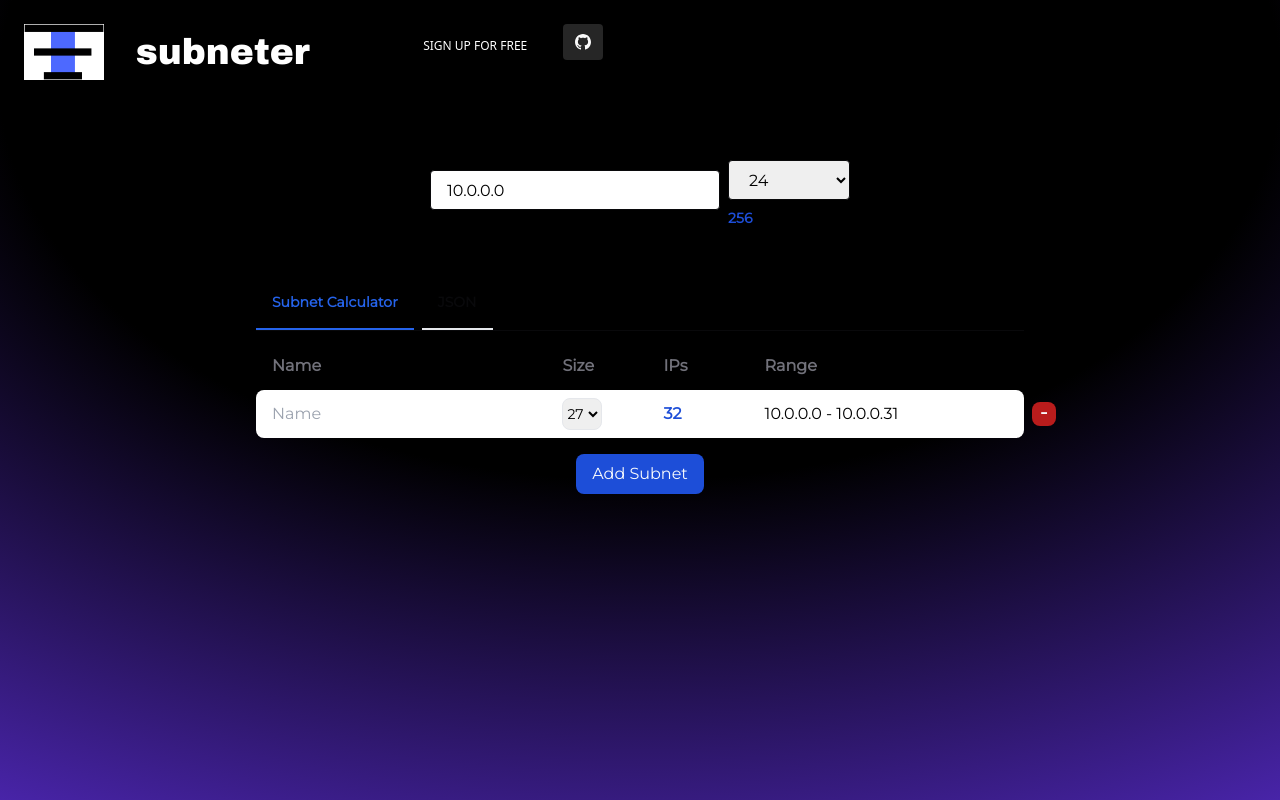
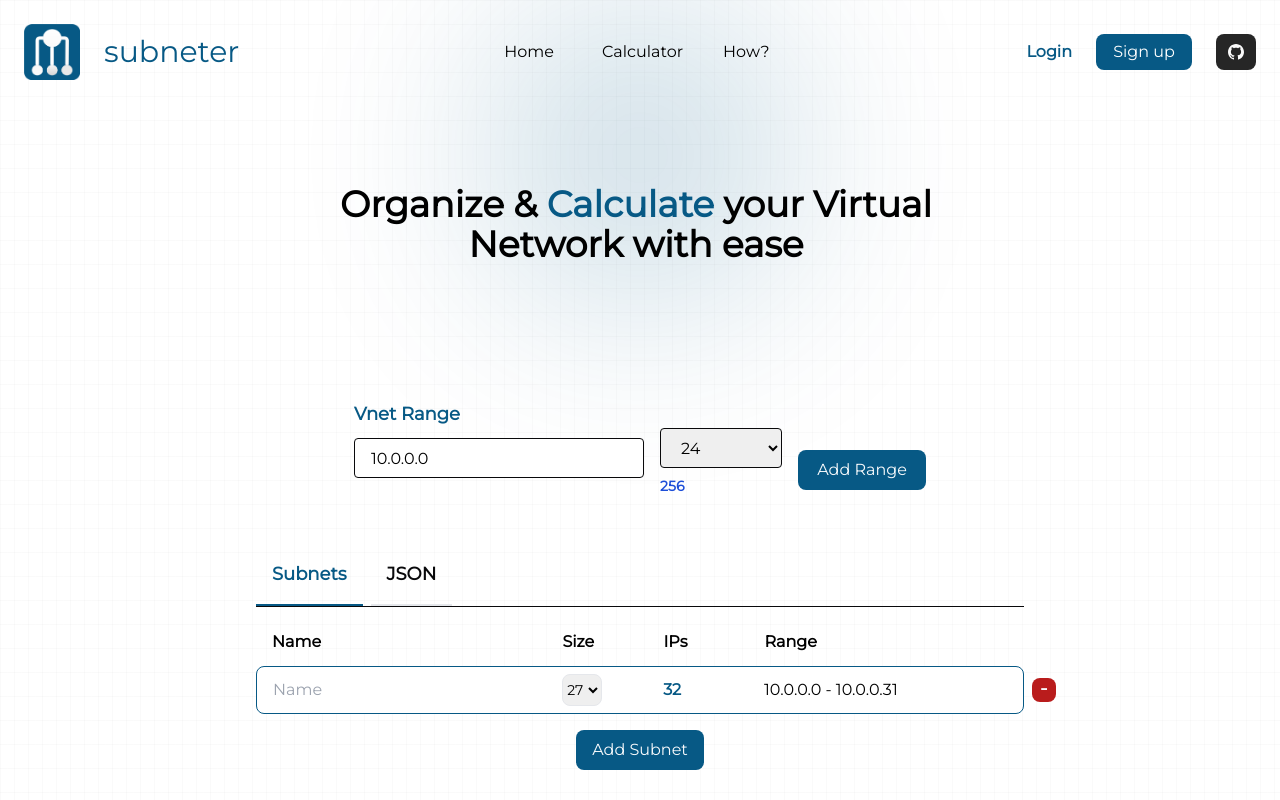
Before and after one commit to AlexanderLaaser/Subneter, a React (Vite) app in the folder frontend/: page / in a window 1280 px wide. Built offline with nearby package versions, Linux system fonts and the light colour scheme; no server answers.

Commit message:
added some frontend changes

```diff
--- a/frontend/index.html
+++ b/frontend/index.html
@@ -7,8 +7,6 @@
   <meta name="viewport" content="width=device-width, initial-scale=1.0" />
   <title>subneter</title>
   <link href="https://fonts.googleapis.com/css?family=Montserrat" rel="stylesheet">
-  <link href="https://fonts.googleapis.com/css?family=Archivo Black" rel="stylesheet">
-
 </head>
 
 <body>
--- a/frontend/src/body/Body.tsx
+++ b/frontend/src/body/Body.tsx
@@ -1,11 +1,13 @@
 import VnetInput from "./VnetInput";
 import Table from "./Table";
 import Header from "../header/Header";
+import Slogan from "./Slogan";
 
 function Body() {
   return (
-    <div className="h-screen [background:radial-gradient(125%_125%_at_50%_10%,#000_40%,#63e_100%)]">
+    <div className="absolute inset-0 -z-10 h-full w-full bg-white bg-[linear-gradient(to_right,#8080800a_1px,transparent_1px),linear-gradient(to_bottom,#8080800a_1px,transparent_1px)] bg-[size:14px_24px]"><div className="absolute left-0 right-0 top-0 -z-10 m-auto h-[310px] w-[310px] rounded-full bg-sky-800 opacity-20 blur-[100px]"></div>
       <Header />
+      <Slogan />
       <VnetInput></VnetInput>
       <Table></Table>
     </div>
--- /dev/null
+++ b/frontend/src/body/Slogan.tsx
@@ -0,0 +1,18 @@
+function Slogan() {
+
+  return (
+    <>
+      <div className="flex w-full items-center justify-center font-montserrat">
+        <div className="pt-20 pb-20">
+          <div className="flex items-center justify-center text-center">
+            <div className="mr-2 text-4xl w-4/5 font-montserrat font-bold">
+                Organize & <span className="text-sky-800">Calculate</span> your Virtual Network with ease
+            </div>
+          </div>
+        </div>
+    </div>
+    </>
+  );
+}
+
+export default Slogan;
--- a/frontend/src/body/Table.tsx
+++ b/frontend/src/body/Table.tsx
@@ -23,9 +23,9 @@ function Tab() {
             >
               <li className="me-2" role="presentation">
                 <button
-                  className={`font-extrabold inline-block p-4 border-b-2 rounded-t-lg hover:border-orange-600 dark:hover:text-orange-600 dark:hover:border-orange-600 ${
+                  className={`font-extrabold text-lg inline-block p-4 border-b-2 rounded-t-lg hover:border-orange-600 dark:hover:text-orange-600 dark:hover:border-orange-600 ${
                     activeTab === "calculator-tab"
-                      ? "text-blue-600 border-blue-600"
+                      ? "text-sky-800 border-sky-800"
                       : ""
                   }`}
                   id="calculator-tab"
@@ -36,14 +36,14 @@ function Tab() {
                   aria-selected={activeTab === "calculator-tab"}
                   onClick={() => handleTabClick("calculator-tab")}
                 >
-                  Subnet Calculator
+                  Subnets
                 </button>
               </li>
               <li className="me-2" role="presentation">
                 <button
-                  className={`font-extrabold inline-block p-4 border-b-2 rounded-t-lg hover:border-orange-600 dark:hover:text-orange-600 dark:hover:border-orange-600 ${
+                  className={`font-extrabold text-lg inline-block p-4 border-b-2 rounded-t-lg hover:border-orange-600 dark:hover:text-orange-600 dark:hover:border-orange-600 ${
                     activeTab === "json-tab"
-                      ? "text-blue-600 border-blue-600"
+                      ? "text-sky-800 border-sky-800"
                       : ""
                   }`}
                   id="json-tab"
--- a/frontend/src/body/TableEntries.tsx
+++ b/frontend/src/body/TableEntries.tsx
@@ -132,7 +132,7 @@ function AddButton() {
       <div className="flex justify-center">
         <div className=" flex pl-2 content-center items-center mt-4 font-montserrat">
           <button
-            className="inline-flex items-center justify-center w-32 h-10 mr-2 text-slate-50 transition-colors duration-150 bg-blue-700 rounded-lg focus:shadow-outline hover:bg-orange-600"
+            className="inline-flex items-center justify-center w-32 h-10 mr-2 text-slate-50 transition-colors duration-150 bg-sky-800 rounded-lg focus:shadow-outline hover:bg-orange-600"
             onClick={handleAddClick}
           >
             <span className="text-l">Add Subnet</span>
--- a/frontend/src/body/TableEntry.tsx
+++ b/frontend/src/body/TableEntry.tsx
@@ -46,7 +46,7 @@ function TableEntry({
   return (
     <>
       <div className="flex justify-center content-center w-full">
-        <div className="flex items-center font-montserrat w-full max-w-screen-md bg-white mt-3 rounded-lg h-12 ml-10">
+        <div className="flex items-center font-montserrat w-full max-w-screen-md bg-white border border-sky-800 mt-3 rounded-lg h-12 ml-10">
           <div className="flex pl-4 flex-initial w-5/12">
             <input
               value={subnetName}
@@ -65,7 +65,7 @@ function TableEntry({
               onChangeFunction={handleSizeChange}
             ></SizeSelect>
           </div>
-          <div className="flex pl-6 flex-initial w-28 text-blue-700 font-bold">
+          <div className="flex pl-6 flex-initial w-28 text-sky-800 font-bold">
             {ips}
           </div>
           {error ? (
--- a/frontend/src/body/TableHead.tsx
+++ b/frontend/src/body/TableHead.tsx
@@ -3,16 +3,16 @@ function TableHead() {
     <>
       <div className="flex justify-center content-center w-full">
         <div className="flex font-montserrat pt-6 w-full max-w-screen-md">
-          <div className="flex pl-4 flex-initial w-5/12 min-w-52 text-zinc-500 font-bold">
+          <div className="flex pl-4 flex-initial w-5/12 min-w-52 text-black font-bold">
             Name
           </div>
-          <div className="flex pl-6 flex-initial w-28 w-min-28 text-zinc-500 font-bold">
+          <div className="flex pl-6 flex-initial w-28 w-min-28 text-black  font-bold">
             Size
           </div>
-          <div className="flex pl-6 flex-initial w-28 w-min-28 text-zinc-500 font-bold">
+          <div className="flex pl-6 flex-initial w-28 w-min-28 text-black  font-bold">
             IPs
           </div>
-          <div className="flex pl-6 flex-initial w-80 w-min-80 text-zinc-500 font-bold">
+          <div className="flex pl-6 flex-initial w-80 w-min-80 text-black  font-bold">
             Range
           </div>
         </div>
--- a/frontend/src/body/VnetInput.tsx
+++ b/frontend/src/body/VnetInput.tsx
@@ -72,8 +72,10 @@ function IpInput() {
     <>
       <div className="flex w-full items-center justify-center font-montserrat">
         <div className="pt-14">
+          <div className="text-lg text-sky-800 font-bold">Vnet Range</div>
           <div className="flex items-center justify-center">
-            <div className="mr-2">
+
+            <div className="mr-4">
               <input
                 id="ip_adress"
                 type="text"
@@ -106,6 +108,14 @@ function IpInput() {
                 {addressCount}
               </div>
             </div>
+            <div className="flex justify-center">
+              <div className=" flex pl-4 content-center items-center mt-4 font-montserrat">
+                <button
+                  className="inline-flex items-center justify-center w-32 h-10 text-slate-50 transition-colors duration-150 bg-sky-800 rounded-lg focus:shadow-outline hover:bg-orange-600">
+                  <span className="text-l">Add Range</span>
+                </button>
+              </div>
+            </div>
           </div>
         </div>
       </div>
--- a/frontend/src/header/Header.tsx
+++ b/frontend/src/header/Header.tsx
@@ -1,36 +1,36 @@
 import Logo from "../styles/logo.png";
+import "../styles/index.css";
 
 function Header() {
   return (
-    <nav className="flex p-6">
-      <img className="h-14" src={Logo} alt="Your Logo" />
-      <div className="font-archivo-black flex items-center text-4xl text-white	pl-8">
-        subneter
+    <nav className="flex justify-between items-center p-6 font-montserrat ">
+      <div className="flex items-center">
+        <img className="h-14 w-14" src={Logo} alt="Your Logo" />
+          <div className="flex items-center text-3xl font-sky-800 pl-6 text-sky-800	">
+          subneter
+          </div>
       </div>
-      <div className="flex">
-        <ul
-        className="list-style-none ms-auto flex flex-row ps-0 md:ps-4"
-        data-twe-navbar-nav-ref>
-        <li className="px-2" data-twe-nav-item-ref>
+
+      <div className="flex text-black space-x-10 ">
+        <button className="mx-2 hover:text-orange-600">Home</button>
+        <button className="mx-2 hover:text-orange-600">Calculator</button>
+        <button className="mx-2 hover:text-orange-600">How?</button>
+      </div>
+
+      <div className="flex space-x-6">
           <button
               type="button"
-              data-twe-ripple-init
-              data-twe-ripple-color="light"
-              className="me-3 inline-block rounded px-2 pb-2 pt-2.5 text-xs font-medium uppercase leading-normal text-primary hover:text-primary-600 focus:text-primary-600 focus:outline-none focus:ring-0 active:text-primary-700 dark:text-secondary-600 dark:hover:text-secondary-500 dark:focus:text-secondary-500 dark:active:text-secondary-500">
+              className=" text-sky-800 font-bold font-montserrat hover:text-orange-600">
               Login
             </button>
             <button
               type="button"
-              data-twe-ripple-init
-              data-twe-ripple-color="light"
-              className="me-3 inline-block rounded bg-primary px-6 pb-2 pt-2.5 text-xs font-medium uppercase leading-normal text-white shadow-primary-3 transition duration-150 ease-in-out hover:bg-primary-accent-300 hover:shadow-primary-2 focus:bg-primary-accent-300 focus:shadow-primary-2 focus:outline-none focus:ring-0 active:bg-primary-600 active:shadow-primary-2 motion-reduce:transition-none dark:shadow-black/30 dark:hover:shadow-dark-strong dark:focus:shadow-dark-strong dark:active:shadow-dark-strong">
-              Sign up for free
+              className="bg-sky-800 text-white rounded-lg hover:bg-orange-600 w-24">
+              Sign up
             </button>
             <button
               type="button"
-              data-twe-ripple-init
-              data-twe-ripple-color="light"
-              className="me-3 inline-block rounded bg-neutral-800 px-3 py-2.5 text-xs font-medium uppercase leading-normal text-neutral-50 shadow-dark-3 transition duration-150 ease-in-out hover:bg-neutral-700 hover:shadow-dark-2 focus:bg-neutral-700 focus:shadow-dark-2 focus:outline-none focus:ring-0 active:bg-neutral-900 active:shadow-dark-2 motion-reduce:transition-none dark:shadow-black/30 dark:hover:shadow-dark-strong dark:focus:shadow-dark-strong dark:active:shadow-dark-strong">
+              className="me-3 inline-block rounded-lg bg-neutral-800 px-3 py-2.5 text-xs font-medium uppercase leading-normal text-neutral-50 shadow-dark-3 transition duration-150 ease-in-out hover:bg-orange-600 focus:bg-neutral-700 focus:shadow-dark-2 focus:outline-none focus:ring-0 active:bg-neutral-900 active:shadow-dark-2 motion-reduce:transition-none dark:shadow-black/30 dark:hover:shadow-dark-strong dark:focus:shadow-dark-strong dark:active:shadow-dark-strong">
               <span className="[&>svg]:w-4">
                 <svg
                   xmlns="http://www.w3.org/2000/svg"
@@ -41,8 +41,6 @@ function Header() {
                 </svg>
               </span>
             </button>
-        </li>
-        </ul>
       </div>
     </nav>
   );
--- a/frontend/src/styles/index.css
+++ b/frontend/src/styles/index.css
@@ -1,3 +1,10 @@
 @tailwind base;
 @tailwind components;
 @tailwind utilities;
+
+.montserrat-bold {
+    font-family: "Montserrat";
+    font-optical-sizing: auto;
+    font-weight: 453;
+    font-style: normal;
+}
--- a/frontend/tailwind.config.js
+++ b/frontend/tailwind.config.js
@@ -5,8 +5,8 @@ module.exports = {
   theme: {
     extend: {
       fontFamily: {
-        'montserrat': ['Montserrat'], 'archivo-black': ['Archivo Black']
-      },
+        montserrat: ['Montserrat', 'sans-serif'],
+      }
     },
   },
   plugins: [],
```
Also changed, not shown: frontend/src/styles/logo.png, 1 other file (tests, documents, lock files or other folders).
